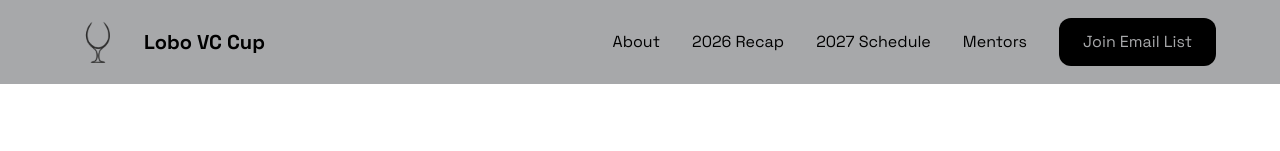
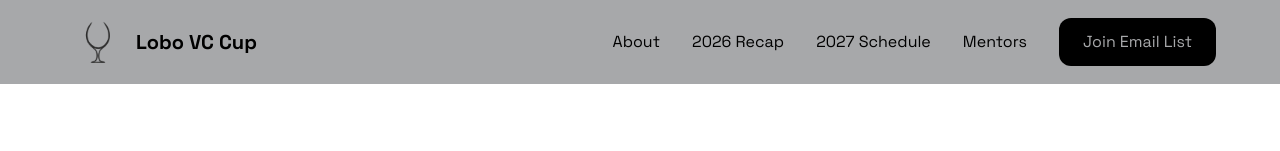
Before and after one commit to rickwgarcia/lobovccup, a React (Vite) app: page / in a window 1280 px wide. Shown: the top 151 px of the page. Built offline with nearby package versions, Linux system fonts and the light colour scheme.

Commit message:
reduce spacing

```diff
--- a/src/components/common/Logo.tsx
+++ b/src/components/common/Logo.tsx
@@ -8,7 +8,7 @@ interface LogoProps {
 
 export default function Logo({ className = '', markClassName = '', textClassName = '' }: LogoProps) {
   return (
-    <a href="#top" className={`inline-flex items-center gap-3 ${className}`}>
+    <a href="#top" className={`inline-flex items-center gap-1 ${className}`}>
       <img src={logoMark} alt="" className={`h-[48px] w-[68px] ${markClassName}`} />
       <span className={`font-grotesk text-lg font-bold leading-none text-black sm:text-xl ${textClassName}`}>
         Lobo VC Cup
```
